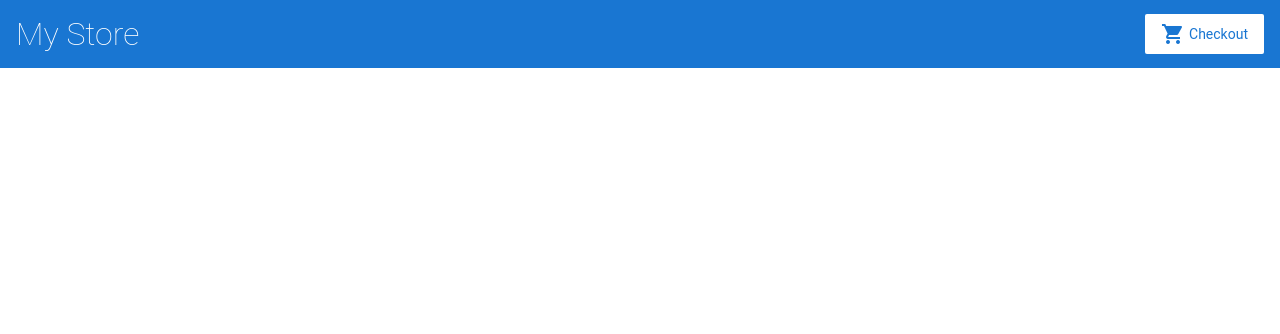
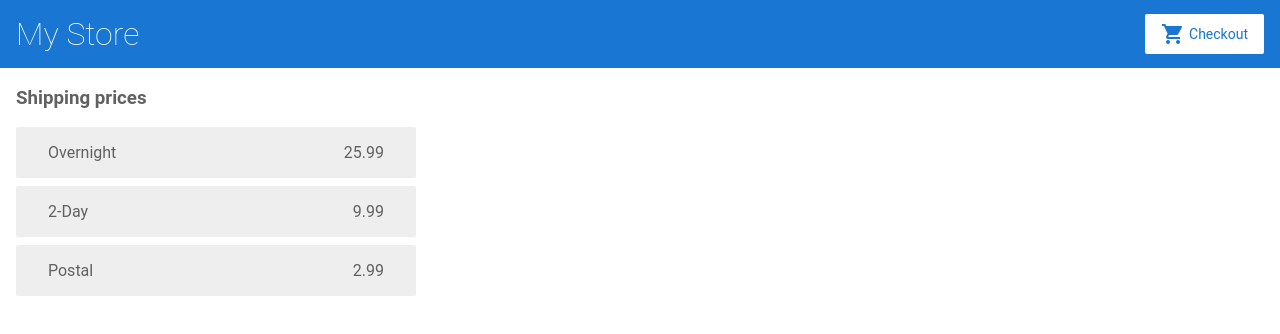
Before and after one commit to Guarito/angular-started, an Angular app: page /shipping in a window 1280 px wide. Before the commit this address led to /. Shown: the top 334 px of the page. Built offline with nearby package versions, Linux system fonts and the light colour scheme.

Commit message:
Managing data completed

```diff
--- a/src/app/app.module.ts
+++ b/src/app/app.module.ts
@@ -10,11 +10,13 @@
 import { ProductAlertsComponent } from './product-alerts/product-alerts.component';
 import { ProductDetailsComponent } from './product-details/product-details.component';
 import { CartComponent } from './cart/cart.component';
+import { ShippingComponent } from './shipping/shipping.component';
 
 const routes: Routes = [
   { path: '', component: ProductListComponent },
   { path: 'products/:productId', component: ProductDetailsComponent },
   { path: 'cart', component: CartComponent },
+  { path: 'shipping', component: ShippingComponent },
 ];
 
 @NgModule({
@@ -31,6 +33,7 @@
     ProductAlertsComponent,
     ProductDetailsComponent,
     CartComponent,
+    ShippingComponent,
   ],
   bootstrap: [AppComponent],
 })
--- a/src/app/cart.service.ts
+++ b/src/app/cart.service.ts
@@ -1,4 +1,5 @@
 import { Injectable } from '@angular/core';
+import { HttpClient } from '@angular/common/http';
 import { Product } from './products';
 
 @Injectable({
@@ -6,7 +7,7 @@
 })
 export class CartService {
   items: Product[] = [];
-  constructor() {}
+  constructor(private http: HttpClient) {}
 
   addToCart(product: Product) {
     this.items.push(product);
@@ -18,4 +19,9 @@
     this.items = [];
     return this.items;
   }
+  getShippingPrices() {
+    return this.http.get<{ type: string; price: number }[]>(
+      '/assets/shipping.json'
+    );
+  }
 }
--- a/src/app/cart/cart.component.html
+++ b/src/app/cart/cart.component.html
@@ -1,4 +1,7 @@
 <h3>Cart</h3>
+<p>
+  <a routerLink="/shipping">Shipping prices</a>
+</p>
 
 <div class="cart-item" *ngFor="let item of items">
   <span>{{ item.name }}</span>
--- /dev/null
+++ b/src/app/shipping/shipping.component.html
@@ -0,0 +1,6 @@
+<h3>Shipping prices</h3>
+
+<div class="shipping-item" *ngFor="let shipping of shippingCosts | async">
+  <span>{{ shipping.type }}</span
+  ><span>{{ shipping.price }}</span>
+</div>
--- /dev/null
+++ b/src/app/shipping/shipping.component.ts
@@ -0,0 +1,16 @@
+import { Component, OnInit } from '@angular/core';
+import { Observable } from 'rxjs';
+import { CartService } from '../cart.service';
+@Component({
+  selector: 'app-shipping',
+  templateUrl: './shipping.component.html',
+  styleUrls: ['./shipping.component.css'],
+})
+export class ShippingComponent implements OnInit {
+  constructor(private cartService: CartService) {}
+
+  shippingCosts!: Observable<{ type: string; price: number }[]>;
+  ngOnInit(): void {
+    this.shippingCosts = this.cartService.getShippingPrices();
+  }
+}
```
Also changed, not shown: src/app/shipping/shipping.component.css (added).
